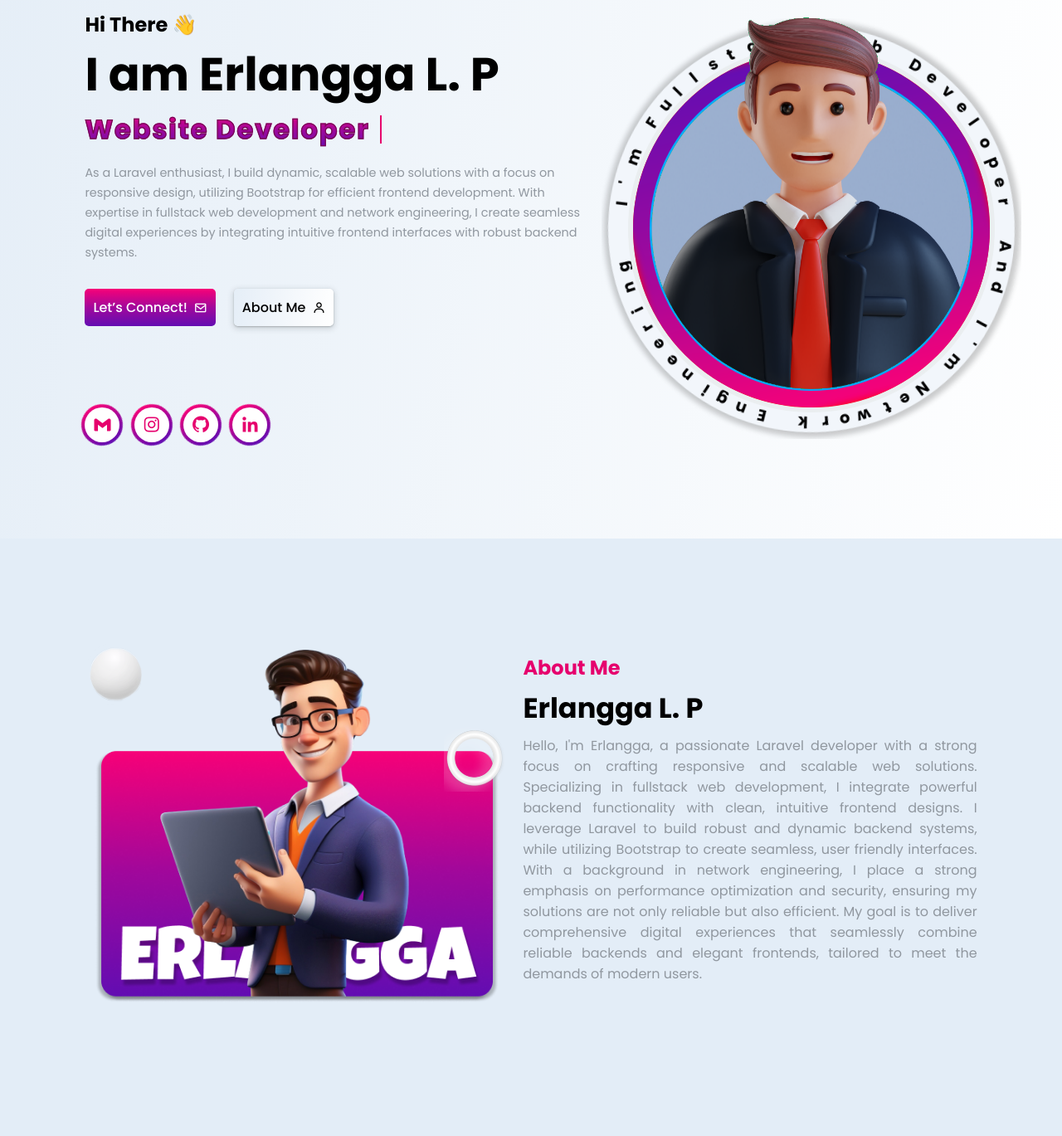
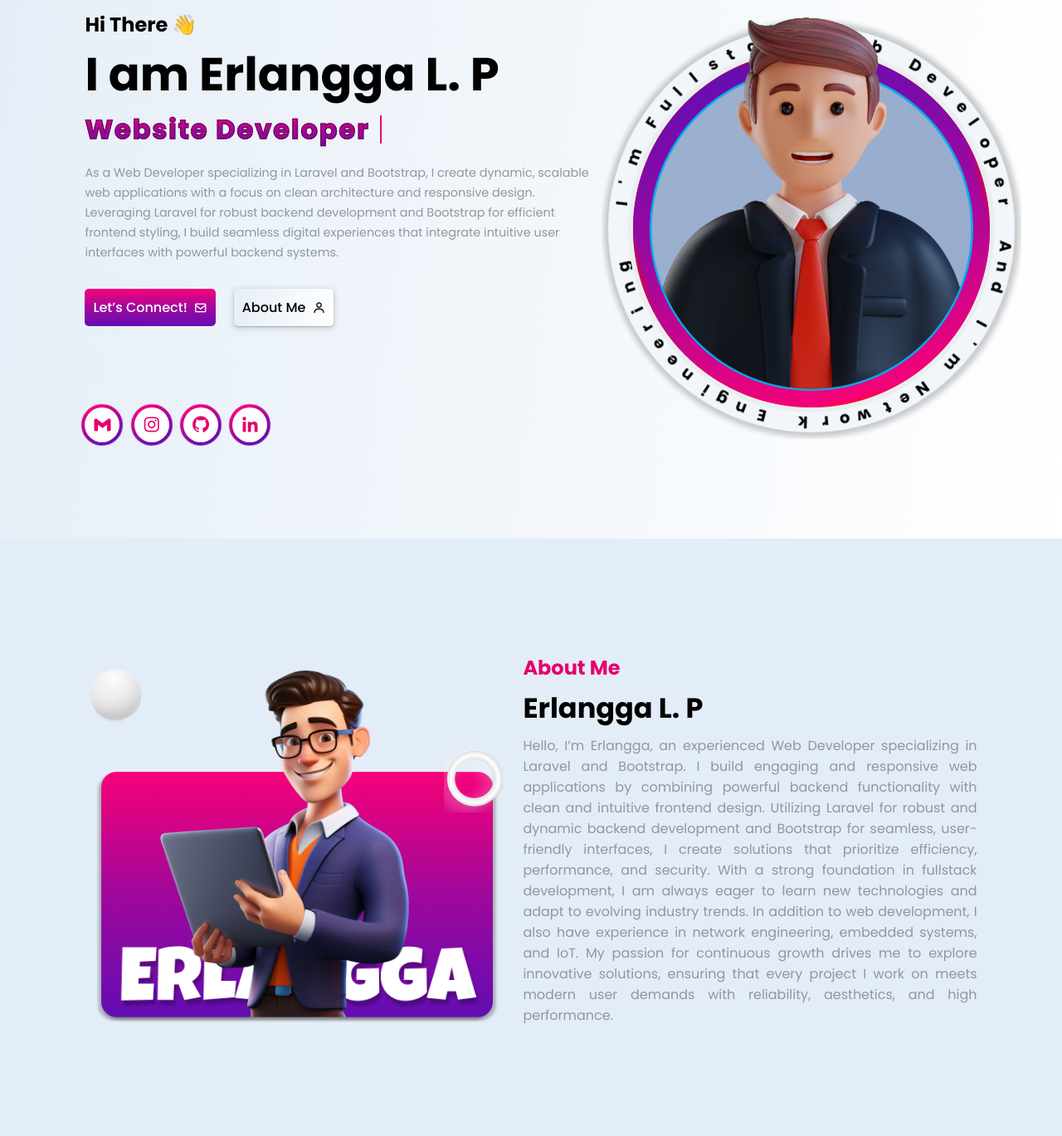
Before and after one commit to kangerlangga/kangerlangga.github.io, a plain HTML site: page index.html in a window 1280 px wide. Shown: the part 151-1520 px from the top of the page at 83% size. Drawn offline with nearby package versions, Linux system fonts and the light colour scheme.

Commit message:
Update 20250209 1527

```diff
--- a/index.html
+++ b/index.html
@@ -105,7 +105,7 @@
                 <h2>Website Developer</h2>
             </div>
 
-            <p>As a Laravel enthusiast, I build dynamic, scalable web solutions with a focus on responsive design, utilizing Bootstrap for efficient frontend development. With expertise in fullstack web development and network engineering, I create seamless digital experiences by integrating intuitive frontend interfaces with robust backend systems.</p>
+            <p>As a Web Developer specializing in Laravel and Bootstrap, I create dynamic, scalable web applications with a focus on clean architecture and responsive design. Leveraging Laravel for robust backend development and Bootstrap for efficient frontend styling, I build seamless digital experiences that integrate intuitive user interfaces with powerful backend systems.</p>
 
             <div class="btn-box">
                 <a href="mailto:erlanggalesmanaputra@gmail.com" class="btn">Let’s Connect! <i class='bx bx-envelope'></i></a>
@@ -153,7 +153,7 @@
         <div class="about-content">
             <h2 class="heading">About Me</h2>
             <h3>Erlangga L. P</h3>
-            <p style="text-align: justify;">Hello, I'm Erlangga, a passionate Laravel developer with a strong focus on crafting responsive and scalable web solutions. Specializing in fullstack web development, I integrate powerful backend functionality with clean, intuitive frontend designs. I leverage Laravel to build robust and dynamic backend systems, while utilizing Bootstrap to create seamless, user friendly interfaces. With a background in network engineering, I place a strong emphasis on performance optimization and security, ensuring my solutions are not only reliable but also efficient. My goal is to deliver comprehensive digital experiences that seamlessly combine reliable backends and elegant frontends, tailored to meet the demands of modern users.</p>
+            <p style="text-align: justify;">Hello, I’m Erlangga, an experienced Web Developer specializing in Laravel and Bootstrap. I build engaging and responsive web applications by combining powerful backend functionality with clean and intuitive frontend design. Utilizing Laravel for robust and dynamic backend development and Bootstrap for seamless, user-friendly interfaces, I create solutions that prioritize efficiency, performance, and security. With a strong foundation in fullstack development, I am always eager to learn new technologies and adapt to evolving industry trends. In addition to web development, I also have experience in network engineering, embedded systems, and IoT. My passion for continuous growth drives me to explore innovative solutions, ensuring that every project I work on meets modern user demands with reliability, aesthetics, and high performance.</p>
             <div class="cvContent">
                 <!-- <a href="#" class="btn d-CV">Download CV <i class='bx bx-download'></i></a> -->
             </div>
```
